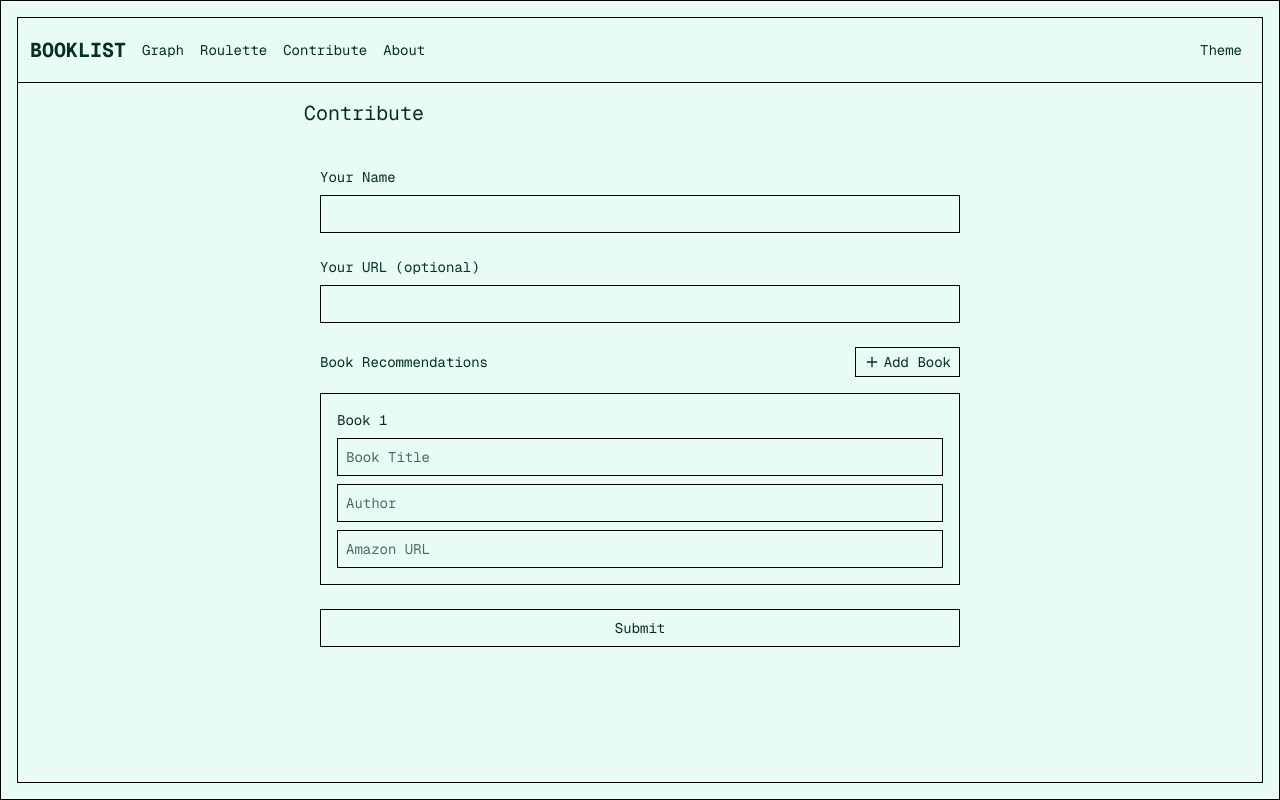
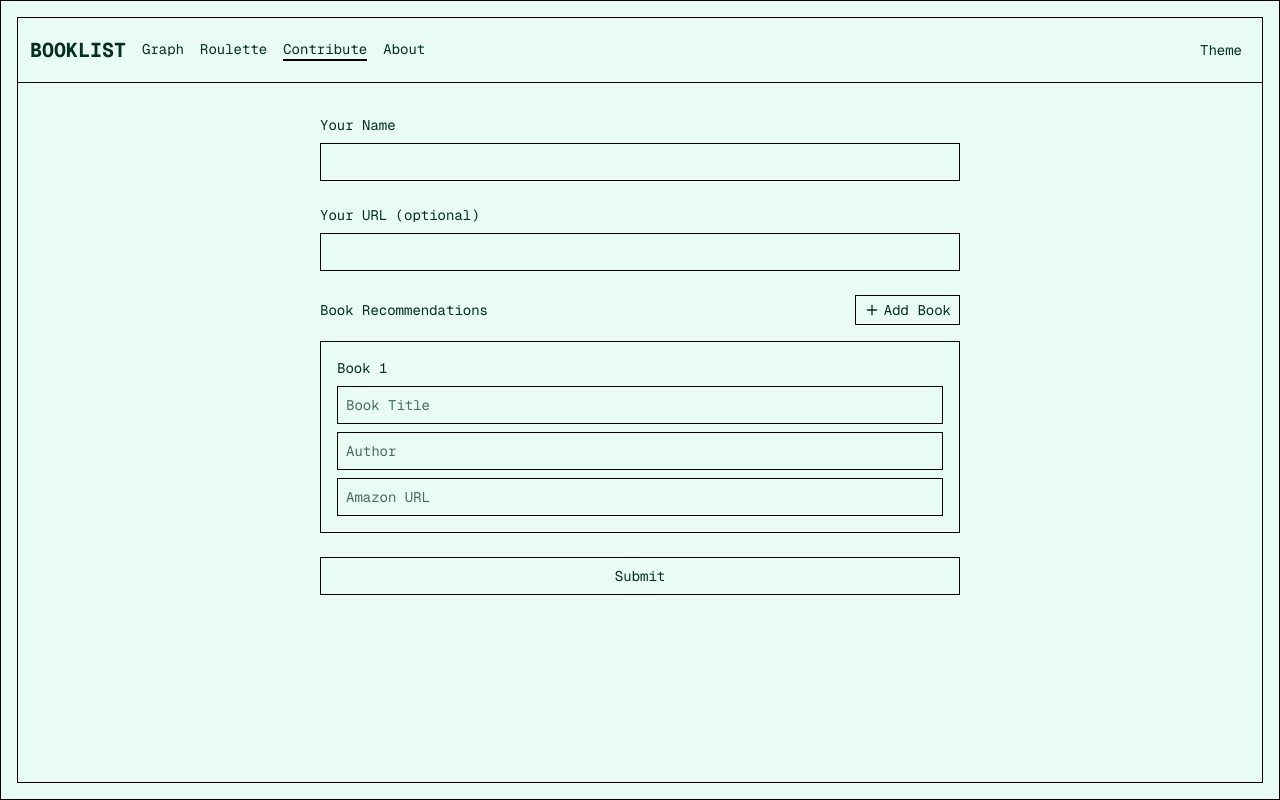
Before and after one commit to alanagoyal/booklist, a Next.js app: page /contribute in a window 1280 px wide. Built offline with nearby package versions, Linux system fonts and the light colour scheme.

Commit message:
add underlines to headers and remove titles from pages

```diff
--- a/app/about/page.tsx
+++ b/app/about/page.tsx
@@ -4,7 +4,6 @@ export default function AboutPage() {
   return (
     <div className="h-full p-4 bg-background text-text overflow-y-auto">
       <div className="max-w-2xl mx-auto">
-        <h1 className="text-xl font-base mb-6">About</h1>
         <About />
       </div>
     </div>
--- a/app/contribute/page.tsx
+++ b/app/contribute/page.tsx
@@ -4,7 +4,6 @@ export default function ContributePage() {
   return (
     <div className="h-full p-4 bg-background text-text overflow-y-auto">
       <div className="max-w-2xl mx-auto">
-        <h1 className="text-xl font-base mb-6">Contribute</h1>
         <Contribute />
       </div>
     </div>
--- a/app/graph/page.tsx
+++ b/app/graph/page.tsx
@@ -4,7 +4,6 @@ export default function GraphPage() {
     return (
       <div className="h-full p-4 bg-background text-text overflow-y-auto">
         <div className="max-w-7xl mx-auto">
-          <h1 className="text-xl font-base mb-6">Recommendation Graph</h1>
           <RecommendationGraph />
         </div>
       </div>
--- a/app/roulette/page.tsx
+++ b/app/roulette/page.tsx
@@ -8,7 +8,6 @@ export default async function RoulettePage() {
     return (
       <div className="h-full p-4 bg-background text-text overflow-y-auto">
         <div className="max-w-2xl mx-auto">
-          <h1 className="text-xl font-base mb-6">Roulette</h1>
           <div className="text-text">No books found. Please try again later.</div>
         </div>
       </div>
@@ -18,7 +17,6 @@ export default async function RoulettePage() {
   return (
     <div className="h-full p-4 bg-background text-text overflow-y-auto">
       <div className="max-w-2xl mx-auto">
-        <h1 className="text-xl font-base mb-6">Roulette</h1>
         <Roulette initialBook={initialBook} />
       </div>
     </div>
--- a/components/header.tsx
+++ b/components/header.tsx
@@ -1,13 +1,14 @@
 "use client";
 
 import Link from "next/link";
-import { useSearchParams } from "next/navigation";
+import { useSearchParams, usePathname } from "next/navigation";
 import { ThemeToggle } from "./theme-toggle";
 import { Suspense, useState, useRef, useEffect } from "react";
 import { Menu } from "lucide-react";
 
 function HeaderContent() {
   const searchParams = useSearchParams();
+  const pathname = usePathname();
   const currentParams = searchParams.toString();
   const homeHref = currentParams ? `/?${currentParams}` : "/";
   const [isMenuOpen, setIsMenuOpen] = useState(false);
@@ -16,6 +17,13 @@ function HeaderContent() {
 
   const getHrefWithParams = (path: string) => {
     return currentParams ? `${path}?${currentParams}` : path;
+  };
+
+  const getLinkClasses = (path: string) => {
+    const isActive = pathname === path;
+    return path === '/'
+      ? 'transition-colors duration-200'
+      : `transition-colors duration-200 border-b-2 ${isActive ? 'border-text' : 'border-transparent'}`;
   };
 
   useEffect(() => {
@@ -46,7 +54,10 @@ function HeaderContent() {
   }, []);
 
   const handleMenuItemClick = () => {
+    // Add a delay before closing to allow for transition
+    setTimeout(() => {
       setIsMenuOpen(false);
+    }, 150);
   };
 
   return (
@@ -54,15 +65,23 @@ function HeaderContent() {
       <div className="flex items-center gap-4 px-3">
         <Link
           href={homeHref}
-          className="font-bold font-display text-xl cursor-pointer"
+          className={`font-bold font-display text-xl cursor-pointer ${getLinkClasses('/')}`}
         >
           BOOKLIST
         </Link>
         <div className="hidden md:flex items-center gap-4">
-          <Link href={getHrefWithParams("/graph")}>Graph</Link>
-          <Link href={getHrefWithParams("/roulette")}>Roulette</Link>
-          <Link href={getHrefWithParams("/contribute")}>Contribute</Link>
-          <Link href={getHrefWithParams("/about")}>About</Link>
+          <div className="flex">
+            <Link href={getHrefWithParams("/graph")} className={`text-width ${getLinkClasses('/graph')}`}>Graph</Link>
+          </div>
+          <div className="flex">
+            <Link href={getHrefWithParams("/roulette")} className={`text-width ${getLinkClasses('/roulette')}`}>Roulette</Link>
+          </div>
+          <div className="flex">
+            <Link href={getHrefWithParams("/contribute")} className={`text-width ${getLinkClasses('/contribute')}`}>Contribute</Link>
+          </div>
+          <div className="flex">
+            <Link href={getHrefWithParams("/about")} className={`text-width ${getLinkClasses('/about')}`}>About</Link>
+          </div>
         </div>
       </div>
       <div className="flex items-center gap-2 px-3">
@@ -79,44 +98,54 @@ function HeaderContent() {
       </div>
       <div
         ref={menuRef}
-        className={`absolute top-[63px] inset-x-0 bg-background border-y border-border z-50 transform transition-[opacity,transform] duration-200 origin-top ${
+        className={`absolute top-[63px] inset-x-0 bg-background border-y border-border z-50 transform transition-all duration-300 origin-top ${
           isMenuOpen ? 'opacity-100 translate-y-0' : 'opacity-0 -translate-y-2 pointer-events-none'
         }`}
       >
-        <div className="flex flex-col divide-y divide-border">
+        <div className="flex flex-col p-3 gap-3">
+          <div className="flex">
             <Link
               href={getHrefWithParams("/graph")}
-            className="px-3 py-3 text-text transition-colors duration-200 md:hover:bg-accent/50"
+              className={`text-text transition-colors duration-200 ${getLinkClasses('/graph')}`}
               onClick={handleMenuItemClick}
             >
               Graph
             </Link>
+          </div>
+          <div className="flex">
             <Link
               href={getHrefWithParams("/roulette")}
-            className="px-3 py-3 text-text transition-colors duration-200 md:hover:bg-accent/50"
+              className={`text-text transition-colors duration-200 ${getLinkClasses('/roulette')}`}
               onClick={handleMenuItemClick}
             >
               Roulette
             </Link>
+          </div>
+          <div className="flex">
             <Link
               href={getHrefWithParams("/contribute")}
-            className="px-3 py-3 text-text transition-colors duration-200 md:hover:bg-accent/50"
+              className={`text-text transition-colors duration-200 ${getLinkClasses('/contribute')}`}
               onClick={handleMenuItemClick}
             >
               Contribute
             </Link>
+          </div>
+          <div className="flex">
             <Link
               href={getHrefWithParams("/about")}
-            className="px-3 py-3 text-text transition-colors duration-200 md:hover:bg-accent/50"
+              className={`text-text transition-colors duration-200 ${getLinkClasses('/about')}`}
               onClick={handleMenuItemClick}
             >
               About
             </Link>
-          <div className="px-3 py-3">
+          </div>
+          <div className="flex">
             <ThemeToggle
-              className="text-text transition-colors duration-200 md:hover:bg-accent/50 w-full text-left"
+              className={`text-text transition-colors duration-200 ${getLinkClasses('theme')}`}
               onClick={handleMenuItemClick}
-            />
+            >
+              Theme
+            </ThemeToggle>
           </div>
         </div>
       </div>
--- a/components/theme-toggle.tsx
+++ b/components/theme-toggle.tsx
@@ -6,9 +6,10 @@ import { useEffect, useState } from 'react';
 type ThemeToggleProps = {
   className?: string;
   onClick?: () => void;
+  children?: React.ReactNode;
 };
 
-export function ThemeToggle({ className = "", onClick }: ThemeToggleProps) {
+export function ThemeToggle({ className = "", onClick, children }: ThemeToggleProps) {
   const [mounted, setMounted] = useState(false);
   const { theme, setTheme, resolvedTheme } = useTheme();
 
```
Lines whose indentation alone changed are shown as unchanged.
